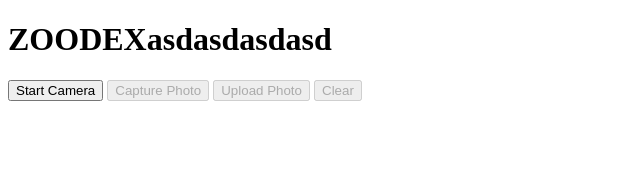
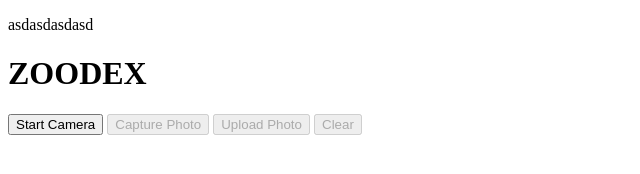
Before and after one commit to BrunoMarques1/Zoodex, a plain HTML site: page FRONT/src/index.html in a window 1280 px wide. Shown: the whole page, without its empty margins (0-640 px from the left). Drawn offline with Linux system fonts and the light colour scheme.

Commit message:
Update index.html

```diff
--- a/FRONT/src/index.html
+++ b/FRONT/src/index.html
@@ -9,7 +9,8 @@
     <title>ZOODllEX</title>
 </head>
 <body>
-    <h1>ZOODEXasdasdasdasd</h1>
+    <p>asdasdasdasd</p>
+    <h1>ZOODEX</h1>
 
     <button id="startCamera">Start Camera</button>
     <button id="capture" disabled>Capture Photo</button>
```
